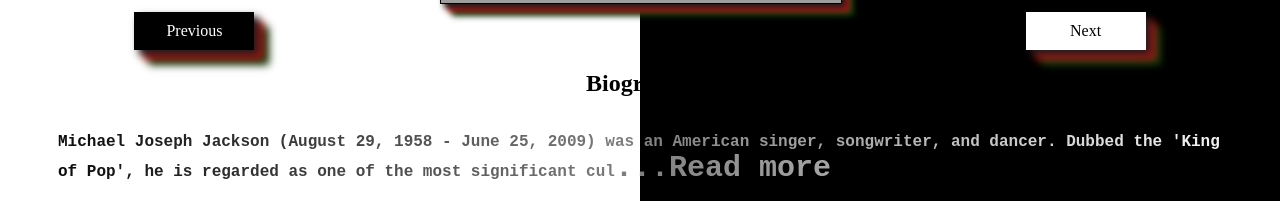
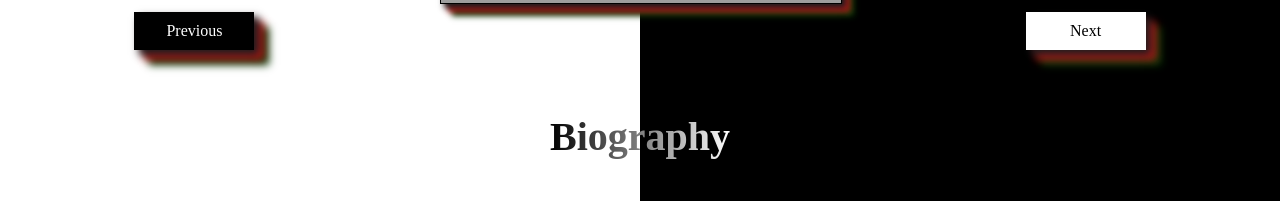
Before and after one commit to neifors/music-app, a React app: page / in a window 1280 px wide. Shown: the part 508-709 px from the top of the page. Built offline with nearby package versions, Linux system fonts and the light colour scheme; grey boxes are pictures that could not be loaded; a web font is replaced by a local one.

Commit message:
biography title fixed

```diff
--- a/src/pages/Biography/index.css
+++ b/src/pages/Biography/index.css
@@ -22,7 +22,7 @@ div#biography div#biography-title-wrapper img.title-imgs {
    padding: 0 30px;
 }
 
-div#biography div#biography-title-wrapper h2#biography-title {
+div#biography h2#biography-title {
    background: linear-gradient(to right, rgb(0, 0, 0), rgb(255, 255, 255));
    -webkit-background-clip: text;
    -webkit-text-fill-color: transparent;
```
